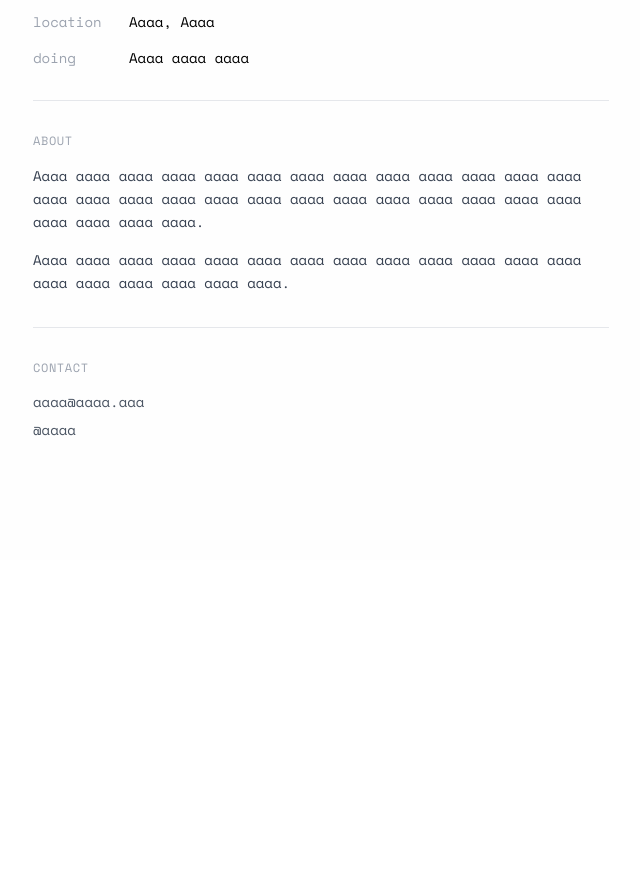
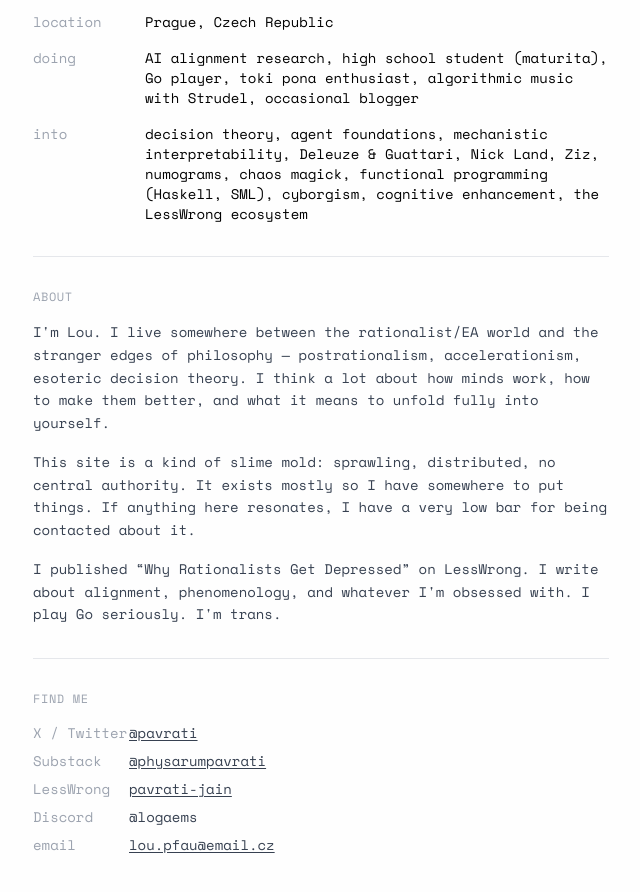
Before and after one commit to Lupp-netizen/Physarum, a Next.js app: page /info in a window 1280 px wide. Shown: the part 240-1132 px from the top of the page, without its empty margins (319-959 px from the left). Before the commit the page ends 800 px from the top, so only its background shows below. Built offline with nearby package versions, Linux system fonts and the light colour scheme; a web font is replaced by a local one.

Commit message:
Update person info page + ABACADAE color cycling on Physarum clicks

```diff
--- a/pages/index.js
+++ b/pages/index.js
@@ -17,33 +17,69 @@ const navItems = [
   { href: '/tonal-musings', en: 'tonal musings', tp: 'kalama', pos: 'bottom-[10%] right-[40%]', rotate: '-1deg' },
 ];
 
-// Messages revealed on successive clicks
+// Color schemes: A is original, B/C/D/E... are new ones
+// Cycling pattern after popup: B, A, C, A, D, A, E, A, ...
+const colorSchemes = [
+  { bg: '#2a2520', text: '#d4c4a8', muted: '#8a7a68' }, // 0: A — original warm dark
+  { bg: '#12182a', text: '#a8c4d4', muted: '#4a6878' }, // 1: B — cool oceanic
+  { bg: '#0d1a0d', text: '#a8c4a0', muted: '#4a684a' }, // 2: C — deep forest
+  { bg: '#1a0d2a', text: '#c4a8d4', muted: '#684a78' }, // 3: D — void purple
+  { bg: '#200d0d', text: '#d4b0a8', muted: '#785040' }, // 4: E — dark maroon
+  { bg: '#1a180a', text: '#d4d0a0', muted: '#7a7040' }, // 5: F — muted gold
+];
+
+// Messages revealed on successive clicks of the title
 const revealMessages = [
   "Physarum polycephalum, an acellular slime mold or myxomycete is an amoeba with diverse cellular forms and broad geographic distribution.",
   "lou: name of the person who puts things here. Also known as Pavrati Jain",
   "help: pls help",
   <>Welcome to louphysarum.help, the digital slimemold of lou!<br />Click on various words to reveal various information if you want! This exists mostly as a <a href="https://logangraves.com/website" target="_blank" rel="noopener noreferrer" style={{ textDecoration: 'underline' }}>search query</a>, so please have a really low bar for contacting to talk about anything.</>,
   "...",
-  "@logaems on discord, @pavrati on X, @physarumpavrati on Substack, Pjain on LessWrong",
-  "thanks for spending the past few seconds clicking on this word! highly appreciated.",
+  <>
+    find me elsewhere:{' '}
+    <a href="https://x.com/pavrati" target="_blank" rel="noopener noreferrer" style={{ textDecoration: 'underline' }}>X / Twitter</a>
+    {', '}
+    <a href="https://substack.com/@physarumpavrati" target="_blank" rel="noopener noreferrer" style={{ textDecoration: 'underline' }}>Substack</a>
+    {', '}
+    <a href="https://www.lesswrong.com/users/pavrati-jain" target="_blank" rel="noopener noreferrer" style={{ textDecoration: 'underline' }}>LessWrong</a>
+    {', @logaems on Discord'}
+  </>,
+  "thanks for spending the past few seconds clicking on this word! (clicking more changes the colour scheme)",
 ];
 
 const HomePage = () => {
   const { tokiPonaMode, setTokiPonaMode } = useTheme() || { tokiPonaMode: false, setTokiPonaMode: () => {} };
   const [clickCount, setClickCount] = useState(0);
+  const [colorSchemeIndex, setColorSchemeIndex] = useState(0);
 
-  const bgColor = tokiPonaMode ? '#0a120a' : '#2a2520';
-  const textColor = tokiPonaMode ? '#a8b8a8' : '#d4c4a8';
-  const mutedColor = tokiPonaMode ? '#506850' : '#8a7a68';
+  const scheme = colorSchemes[colorSchemeIndex] || colorSchemes[0];
+  const bgColor = tokiPonaMode ? '#0a120a' : scheme.bg;
+  const textColor = tokiPonaMode ? '#a8b8a8' : scheme.text;
+  const mutedColor = tokiPonaMode ? '#506850' : scheme.muted;
 
   const handleTitleClick = () => {
-    if (clickCount < revealMessages.length) {
-      setClickCount(clickCount + 1);
+    const newCount = clickCount + 1;
+    setClickCount(newCount);
+
+    // After popup sequence ends, cycle color schemes: B, A, C, A, D, A, E, A, F, A, ...
+    if (newCount > revealMessages.length) {
+      const extraClicks = newCount - revealMessages.length;
+      if (extraClicks % 2 === 0) {
+        // Even extra clicks → back to original A
+        setColorSchemeIndex(0);
+      } else {
+        // Odd extra clicks → next new scheme: 1, 2, 3, 4, 5...
+        const nextScheme = Math.ceil(extraClicks / 2);
+        setColorSchemeIndex(nextScheme % colorSchemes.length || 1);
+      }
     }
   };
 
+  // Which message to display (stays on last after popup done)
+  const displayedMessageIndex = Math.min(clickCount, revealMessages.length) - 1;
+
   return (
-    <div className="min-h-screen font-mono relative overflow-hidden" style={{ backgroundColor: bgColor }}>
+    <div className="min-h-screen font-mono relative overflow-hidden" style={{ backgroundColor: bgColor, transition: 'background-color 0.8s ease' }}>
       {/* Background image */}
       <div
         className="fixed inset-0 bg-cover bg-center pointer-events-none"
@@ -74,7 +110,7 @@ const HomePage = () => {
           <h1
             onClick={handleTitleClick}
             className="text-4xl md:text-5xl font-mono cursor-pointer transition-all hover:tracking-wider"
-            style={{ color: textColor }}
+            style={{ color: textColor, transition: 'color 0.8s ease' }}
           >
             {tokiPonaMode ? 'Pisalum' : 'Physarum'}
           </h1>
@@ -84,9 +120,9 @@ const HomePage = () => {
             className={`mt-6 max-w-sm mx-auto text-xs leading-relaxed transition-all duration-500 ${
               clickCount > 0 ? 'opacity-100 translate-y-0' : 'opacity-0 -translate-y-4 pointer-events-none'
             }`}
-            style={{ color: mutedColor }}
+            style={{ color: mutedColor, transition: 'color 0.8s ease' }}
           >
-            {clickCount > 0 && revealMessages[clickCount - 1]}
+            {clickCount > 0 && revealMessages[displayedMessageIndex]}
           </div>
         </div>
 
@@ -98,6 +134,7 @@ const HomePage = () => {
               style={{
                 color: mutedColor,
                 transform: `rotate(${item.rotate})`,
+                transition: 'color 0.8s ease',
               }}
             >
               {tokiPonaMode ? item.tp : item.en}
@@ -115,6 +152,7 @@ const HomePage = () => {
             background: 'none',
             border: 'none',
             cursor: 'pointer',
+            transition: 'color 0.8s ease',
           }}
         >
           toki
--- a/pages/info.js
+++ b/pages/info.js
@@ -5,8 +5,11 @@ import { useTheme } from './_app';
 const InfoPage = () => {
   const { tokiPonaMode } = useTheme() || { tokiPonaMode: false };
 
+  const bgColor = '#fefefe';
+  const mutedColor = '#888';
+
   return (
-    <div className="min-h-screen font-mono" style={{ backgroundColor: '#fefefe' }}>
+    <div className="min-h-screen font-mono" style={{ backgroundColor: bgColor }}>
       <div className="relative">
         <header className="pt-16 pb-8 px-8">
           <div className="max-w-xl mx-auto">
@@ -26,16 +29,27 @@ const InfoPage = () => {
             {/* Basic info section */}
             <section className="space-y-4">
               <div className="flex gap-4 text-sm">
-                <span className="text-gray-400 w-20">{tokiPonaMode ? 'nimi' : 'name'}</span>
-                <span className="text-black">Aaaa Aaaa</span>
+                <span className="text-gray-400 w-24 shrink-0">{tokiPonaMode ? 'nimi' : 'name'}</span>
+                <span className="text-black">Lou Pfau &mdash; also Pavrati Jain, also @pavrati</span>
               </div>
               <div className="flex gap-4 text-sm">
-                <span className="text-gray-400 w-20">{tokiPonaMode ? 'ma' : 'location'}</span>
-                <span className="text-black">Aaaa, Aaaa</span>
+                <span className="text-gray-400 w-24 shrink-0">{tokiPonaMode ? 'ma' : 'location'}</span>
+                <span className="text-black">Prague, Czech Republic</span>
               </div>
               <div className="flex gap-4 text-sm">
-                <span className="text-gray-400 w-20">{tokiPonaMode ? 'pali' : 'doing'}</span>
-                <span className="text-black">Aaaa aaaa aaaa</span>
+                <span className="text-gray-400 w-24 shrink-0">{tokiPonaMode ? 'pali' : 'doing'}</span>
+                <span className="text-black">
+                  AI alignment research, high school student (maturita), Go player, toki pona enthusiast,
+                  algorithmic music with Strudel, occasional blogger
+                </span>
+              </div>
+              <div className="flex gap-4 text-sm">
+                <span className="text-gray-400 w-24 shrink-0">{tokiPonaMode ? 'sona' : 'into'}</span>
+                <span className="text-black">
+                  decision theory, agent foundations, mechanistic interpretability, Deleuze &amp; Guattari,
+                  Nick Land, Ziz, numograms, chaos magick, functional programming (Haskell, SML),
+                  cyborgism, cognitive enhancement, the LessWrong ecosystem
+                </span>
               </div>
             </section>
 
@@ -47,23 +61,77 @@ const InfoPage = () => {
                 {tokiPonaMode ? 'toki' : 'about'}
               </h2>
               <p className="text-sm text-gray-700 leading-relaxed">
-                Aaaa aaaa aaaa aaaa aaaa aaaa aaaa aaaa aaaa aaaa aaaa aaaa aaaa aaaa aaaa aaaa aaaa aaaa aaaa aaaa aaaa aaaa aaaa aaaa aaaa aaaa aaaa aaaa aaaa aaaa.
+                I&apos;m Lou. I live somewhere between the rationalist/EA world and the stranger edges
+                of philosophy &mdash; postrationalism, accelerationism, esoteric decision theory.
+                I think a lot about how minds work, how to make them better, and what it means to
+                unfold fully into yourself.
               </p>
               <p className="text-sm text-gray-700 leading-relaxed mt-4">
-                Aaaa aaaa aaaa aaaa aaaa aaaa aaaa aaaa aaaa aaaa aaaa aaaa aaaa aaaa aaaa aaaa aaaa aaaa aaaa.
+                This site is a kind of slime mold: sprawling, distributed, no central authority.
+                It exists mostly so I have somewhere to put things. If anything here resonates,
+                I have a very low bar for being contacted about it.
+              </p>
+              <p className="text-sm text-gray-700 leading-relaxed mt-4">
+                I published &ldquo;Why Rationalists Get Depressed&rdquo; on LessWrong. I write about
+                alignment, phenomenology, and whatever I&apos;m obsessed with. I play Go seriously.
+                I&apos;m trans.
               </p>
             </section>
 
             <hr className="border-gray-200" />
 
-            {/* Contact section */}
+            {/* Find me section */}
             <section>
               <h2 className="text-xs text-gray-400 uppercase tracking-wider mb-4">
-                {tokiPonaMode ? 'toki tawa mi' : 'contact'}
+                {tokiPonaMode ? 'toki tawa mi' : 'find me'}
               </h2>
               <div className="space-y-2 text-sm">
-                <div className="text-gray-600">aaaa@aaaa.aaa</div>
-                <div className="text-gray-600">@aaaa</div>
+                <div>
+                  <span className="text-gray-400 inline-block w-24">X / Twitter</span>
+                  <a
+                    href="https://x.com/pavrati"
+                    target="_blank"
+                    rel="noopener noreferrer"
+                    className="text-gray-700 hover:text-black underline underline-offset-2"
+                  >
+                    @pavrati
+                  </a>
+                </div>
+                <div>
+                  <span className="text-gray-400 inline-block w-24">Substack</span>
+                  <a
+                    href="https://substack.com/@physarumpavrati"
+                    target="_blank"
+                    rel="noopener noreferrer"
+                    className="text-gray-700 hover:text-black underline underline-offset-2"
+                  >
+                    @physarumpavrati
+                  </a>
+                </div>
+                <div>
+                  <span className="text-gray-400 inline-block w-24">LessWrong</span>
+                  <a
+                    href="https://www.lesswrong.com/users/pavrati-jain"
+                    target="_blank"
+                    rel="noopener noreferrer"
+                    className="text-gray-700 hover:text-black underline underline-offset-2"
+                  >
+                    pavrati-jain
+                  </a>
+                </div>
+                <div>
+                  <span className="text-gray-400 inline-block w-24">Discord</span>
+                  <span className="text-gray-700">@logaems</span>
+                </div>
+                <div>
+                  <span className="text-gray-400 inline-block w-24">email</span>
+                  <a
+                    href="mailto:lou.pfau@email.cz"
+                    className="text-gray-700 hover:text-black underline underline-offset-2"
+                  >
+                    lou.pfau@email.cz
+                  </a>
+                </div>
               </div>
             </section>
           </div>
```
